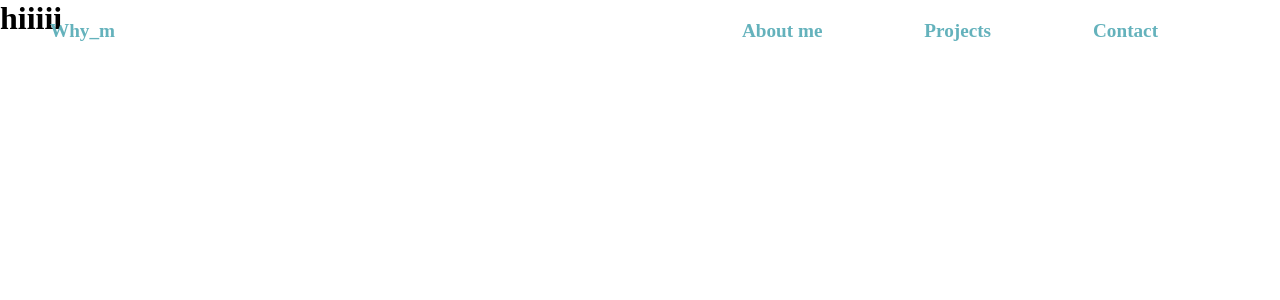
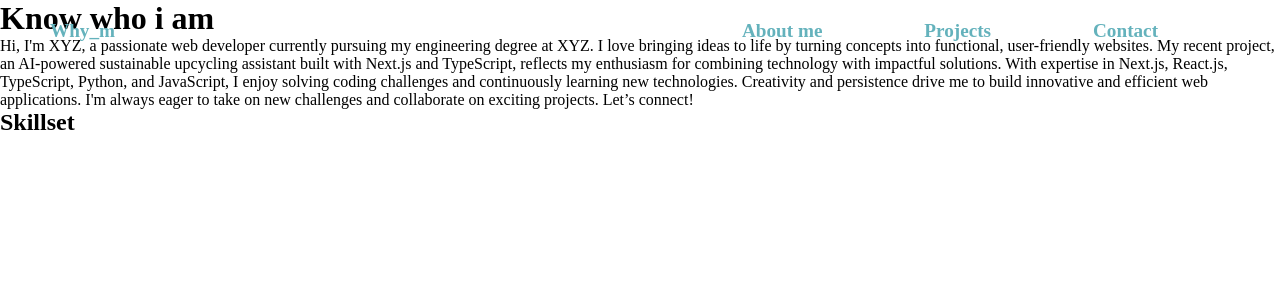
Before and after one commit to whymanasa/portfolio, a React (Vite) app: page /about-me in a window 1280 px wide. Shown: the top 300 px of the page. Built offline with nearby package versions, Linux system fonts and the light colour scheme.

Commit message:
doing the about me section

```diff
--- a/src/components/AboutMe.jsx
+++ b/src/components/AboutMe.jsx
@@ -3,7 +3,16 @@ import React from 'react'
 function AboutMe() {
   return (
     <div>
-      <h1>hiiiii</h1>
+      <h1>Know who i am</h1>
+      <p>Hi, I'm XYZ, a passionate web developer currently pursuing my engineering degree at XYZ. I love bringing ideas to life by turning concepts into functional, user-friendly websites. My recent project, an AI-powered sustainable upcycling assistant built with Next.js and TypeScript, reflects my enthusiasm for combining technology with impactful solutions.
+
+With expertise in Next.js, React.js, TypeScript, Python, and JavaScript, I enjoy solving coding challenges and continuously learning new technologies. Creativity and persistence drive me to build innovative and efficient web applications.
+
+I'm always eager to take on new challenges and collaborate on exciting projects. Let’s connect!
+
+</p>
+<h2>Skillset</h2>
+
     </div>
   )
 }
```
